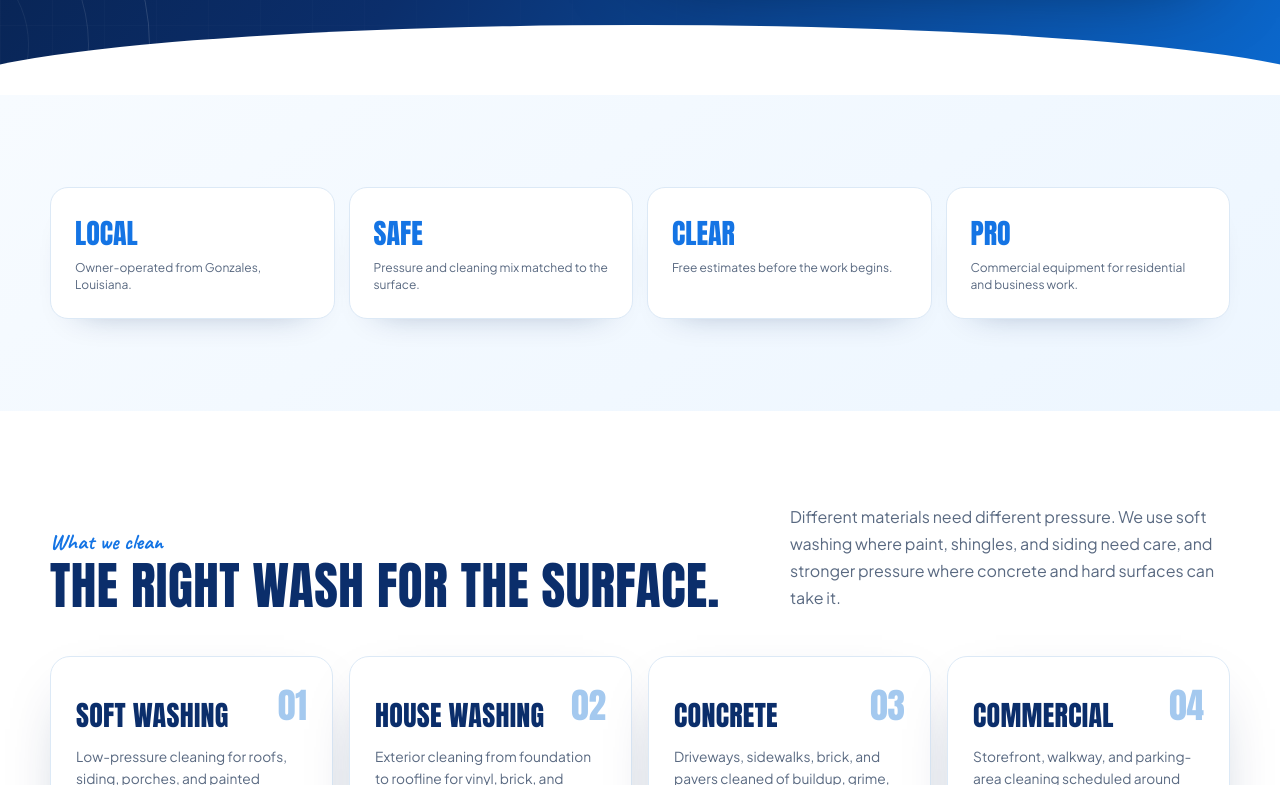
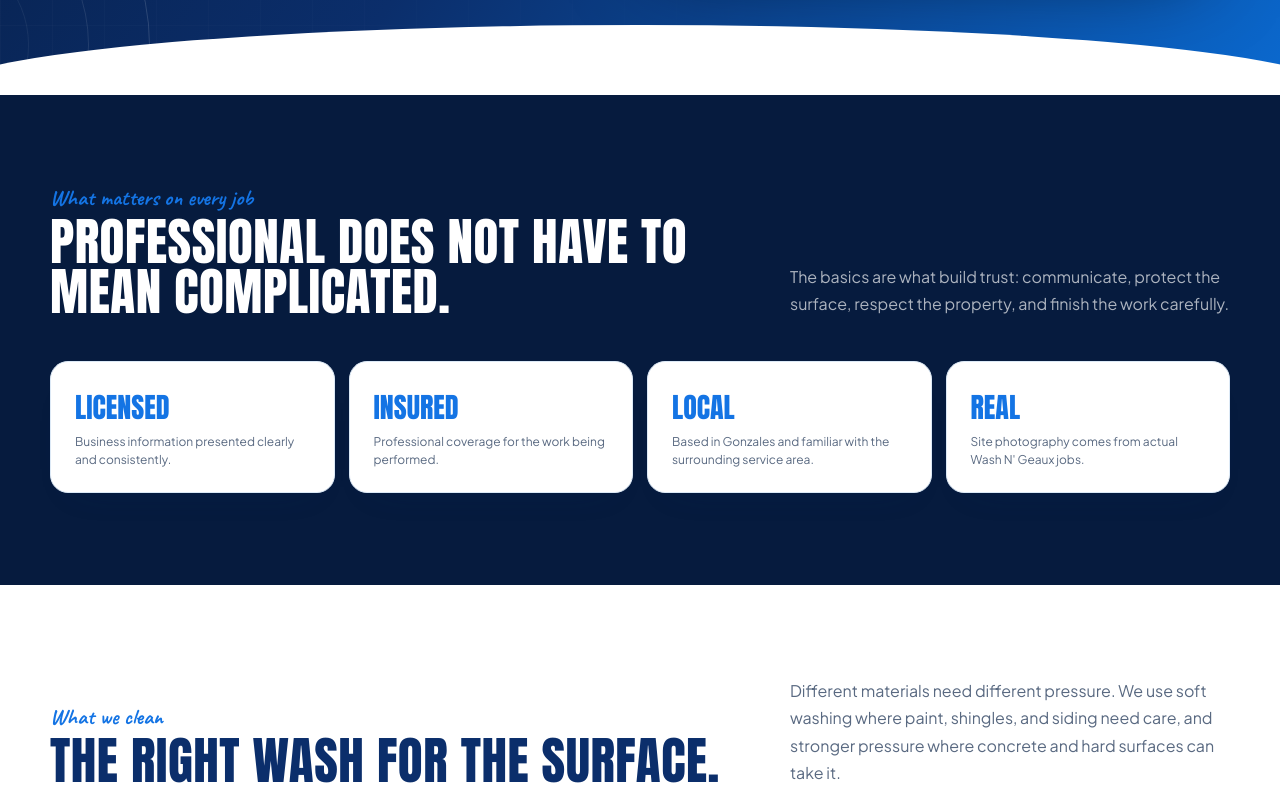
Before and after one commit to Teddyjday94/awag, a plain HTML site: page index.html in a window 1280 px wide. Shown: the part 770-1555 px from the top of the page. Drawn offline with Linux system fonts and the light colour scheme; no server answers.

Commit message:
feat: move trust proof section to home

```diff
--- a/index.html
+++ b/index.html
@@ -89,12 +89,15 @@
       <div class="hero-swoop" aria-hidden="true"></div>
     </section>
 
-    <section class="mp-section mp-section-soft" aria-label="Why choose Ascension Wash N' Geaux">
-      <div class="wrap mini-proof-grid">
-        <div class="mini-proof"><strong>Local</strong><span>Owner-operated from Gonzales, Louisiana.</span></div>
-        <div class="mini-proof"><strong>Safe</strong><span>Pressure and cleaning mix matched to the surface.</span></div>
-        <div class="mini-proof"><strong>Clear</strong><span>Free estimates before the work begins.</span></div>
-        <div class="mini-proof"><strong>Pro</strong><span>Commercial equipment for residential and business work.</span></div>
+    <section class="mp-section mp-section-dark" aria-label="Why choose Ascension Wash N' Geaux">
+      <div class="wrap">
+        <div class="mp-heading"><div><p class="eyebrow">What matters on every job</p><h2>Professional does not have to mean complicated.</h2></div><p>The basics are what build trust: communicate, protect the surface, respect the property, and finish the work carefully.</p></div>
+        <div class="mini-proof-grid">
+          <div class="mini-proof"><strong>Licensed</strong><span>Business information presented clearly and consistently.</span></div>
+          <div class="mini-proof"><strong>Insured</strong><span>Professional coverage for the work being performed.</span></div>
+          <div class="mini-proof"><strong>Local</strong><span>Based in Gonzales and familiar with the surrounding service area.</span></div>
+          <div class="mini-proof"><strong>Real</strong><span>Site photography comes from actual Wash N' Geaux jobs.</span></div>
+        </div>
       </div>
     </section>
 
```
